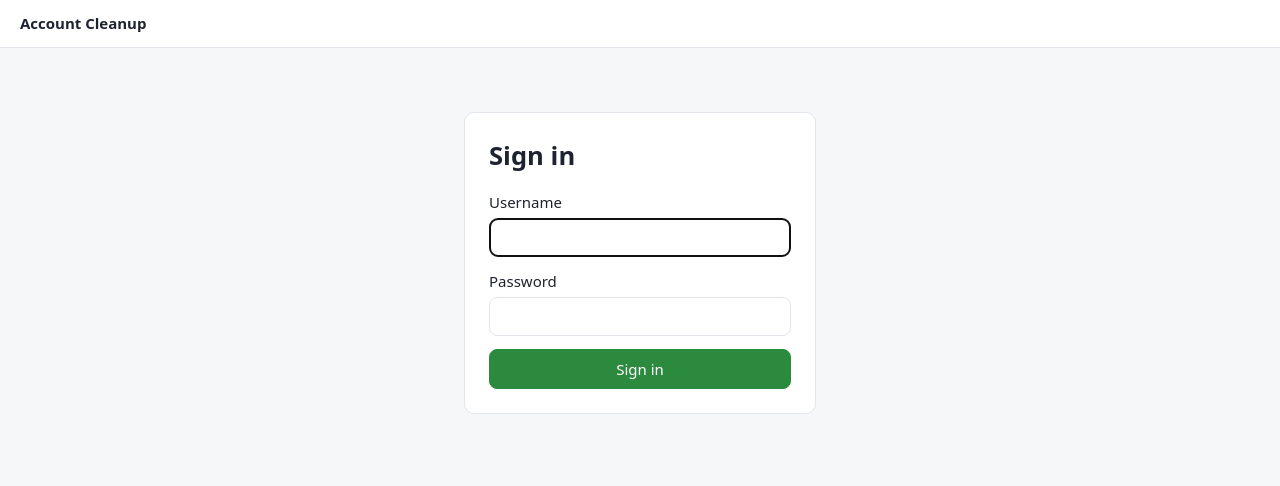
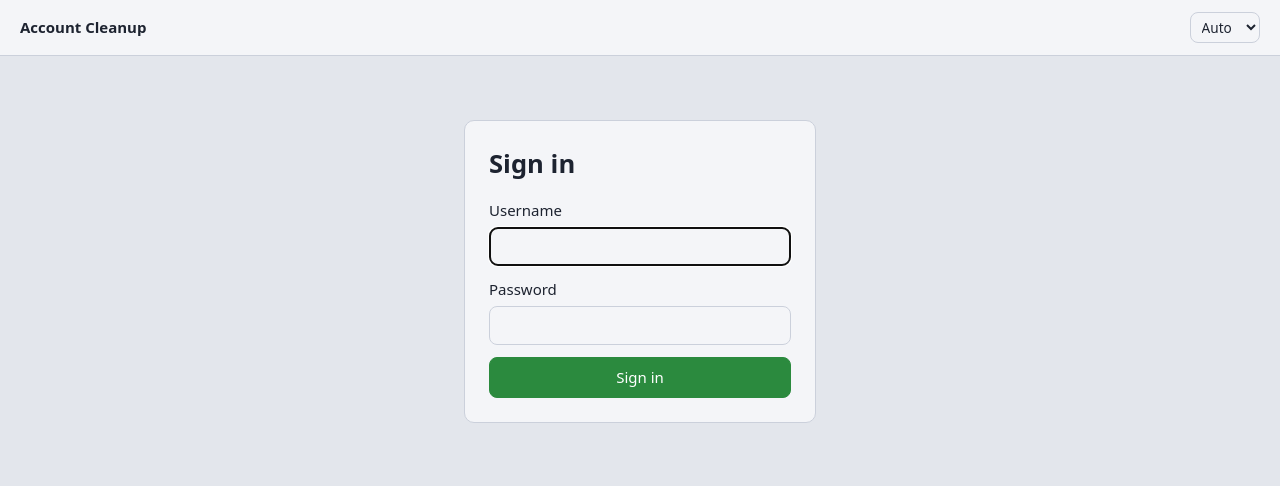
Before and after one commit to elliottmarter/account-cleanup, a Flask app: page /login in a window 1280 px wide. Shown: the top 486 px of the page. Run offline with Flask 3, Linux system fonts and the light colour scheme; data that the repository does not hold is empty; parts of the project's set-up code (start-up, migrations or seed data) failed here and were passed over.

Commit message:
Add theme picker: Auto, Light, Sepia, Dark
- Theme dropdown in the top bar, remembered per browser; Auto follows
  the system light/dark setting
- New sepia (warm paper) theme; light theme made a little darker
- Use theme colours for the nav pill and copied-icon state

Co-Authored-By: Claude Sonnet 5.5 <noreply@anthropic.com>

```diff
--- a/app/static/style.css
+++ b/app/static/style.css
@@ -1,9 +1,10 @@
 :root {
-  --bg: #f6f7f9;
-  --surface: #ffffff;
+  /* Light (default). Themes: Auto follows the system light/dark setting; Light, Sepia and Dark are picked in the top bar. */
+  --bg: #e3e6ec;
+  --surface: #f4f5f8;
   --text: #1d2330;
-  --muted: #6b7385;
-  --border: #e2e5ec;
+  --muted: #5d6578;
+  --border: #cbd0db;
   --accent: #3b5bdb;
   --ok: #2b8a3e;
   --danger: #c92a2a;
@@ -13,9 +14,10 @@
   --blue: #1c7ed6;
   --purple: #7048e8;
   --grey: #868e96;
+  color-scheme: light;
 }
 @media (prefers-color-scheme: dark) {
-  :root {
+  :root:not([data-theme]) {
     --bg: #14161b;
     --surface: #1d2027;
     --text: #e6e8ee;
@@ -206,3 +242,6 @@ tr:last-child td { border-bottom: none; }
 
 .notes-box label { display: block; font-weight: 600; margin-bottom: .4rem; }
 .notes-foot { display: flex; justify-content: space-between; align-items: center; gap: .5rem; margin-top: .5rem; }
+
+.topbar-right { display: flex; align-items: center; gap: .5rem; flex-wrap: wrap; }
+.theme-picker { font-size: .85rem; padding: .25rem .4rem; }
--- a/app/templates/base.html
+++ b/app/templates/base.html
@@ -4,11 +4,13 @@
   <meta charset="utf-8">
   <meta name="viewport" content="width=device-width, initial-scale=1">
   <title>{% block title %}Account Cleanup{% endblock %}</title>
+  <script>try { const t = localStorage.getItem("theme"); if (t) document.documentElement.dataset.theme = t; } catch (_) {}</script>
   <link rel="stylesheet" href="{{ url_for('static', filename='style.css') }}">
 </head>
 <body>
   <header class="topbar">
     <a class="brand" href="{{ url_for('cleanup_page') }}">Account Cleanup</a>
+    <div class="topbar-right">
     {% if signed_in %}
     <nav>
       {% set ep = request.endpoint %}
@@ -19,6 +21,13 @@
       <form method="post" action="{{ url_for('logout') }}"><button class="nav-btn">Sign out</button></form>
     </nav>
     {% endif %}
+    <select id="theme" class="theme-picker" aria-label="Theme">
+      <option value="">Auto</option>
+      <option value="light">Light</option>
+      <option value="sepia">Sepia</option>
+      <option value="dark">Dark</option>
+    </select>
+    </div>
   </header>
   <main>
     {# Messages float over the page so they don't push the layout down. #}
@@ -37,6 +46,17 @@
     {% block content %}{% endblock %}
   </main>
   <script>
+    // Theme picker: remembered in this browser; "Auto" follows the system light/dark setting.
+    (() => {
+      const picker = document.getElementById("theme");
+      try { picker.value = localStorage.getItem("theme") || ""; } catch (_) {}
+      picker.addEventListener("change", () => {
+        const t = picker.value;
+        if (t) document.documentElement.dataset.theme = t; else delete document.documentElement.dataset.theme;
+        try { t ? localStorage.setItem("theme", t) : localStorage.removeItem("theme"); } catch (_) {}
+      });
+    })();
+
     // Messages: close on ×, and fade out on their own unless they're errors.
     document.querySelectorAll(".toasts .flash").forEach((toast) => {
       const close = () => { toast.classList.add("leaving"); setTimeout(() => toast.remove(), 300); };
```
Also changed, not shown: other parts of app/static/style.css (+36 -2 lines).
